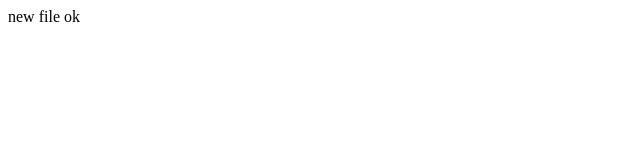
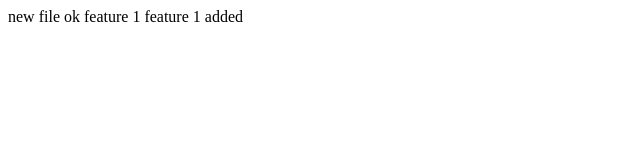
Before and after one commit to shashi-verma-dev/second-repo, a plain HTML site: page index.html in a window 1280 px wide. Shown: the whole page, without its empty margins (0-640 px from the left). Drawn offline with Linux system fonts and the light colour scheme.

Commit message:
feature 1 updated

```diff
--- a/index.html
+++ b/index.html
@@ -7,5 +7,7 @@
 </head>
 <body>
     new file ok
+    feature 1
+    feature 1 added
 </body>
 </html>
```
